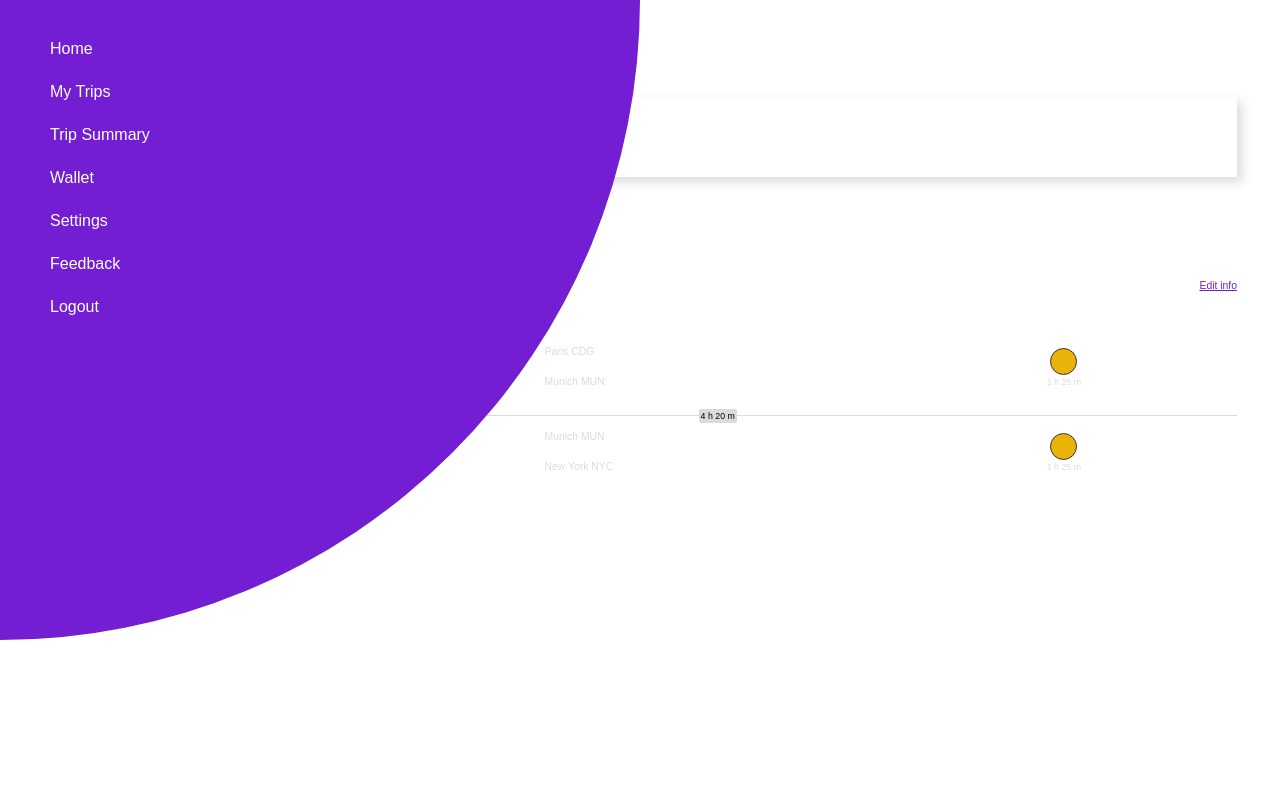
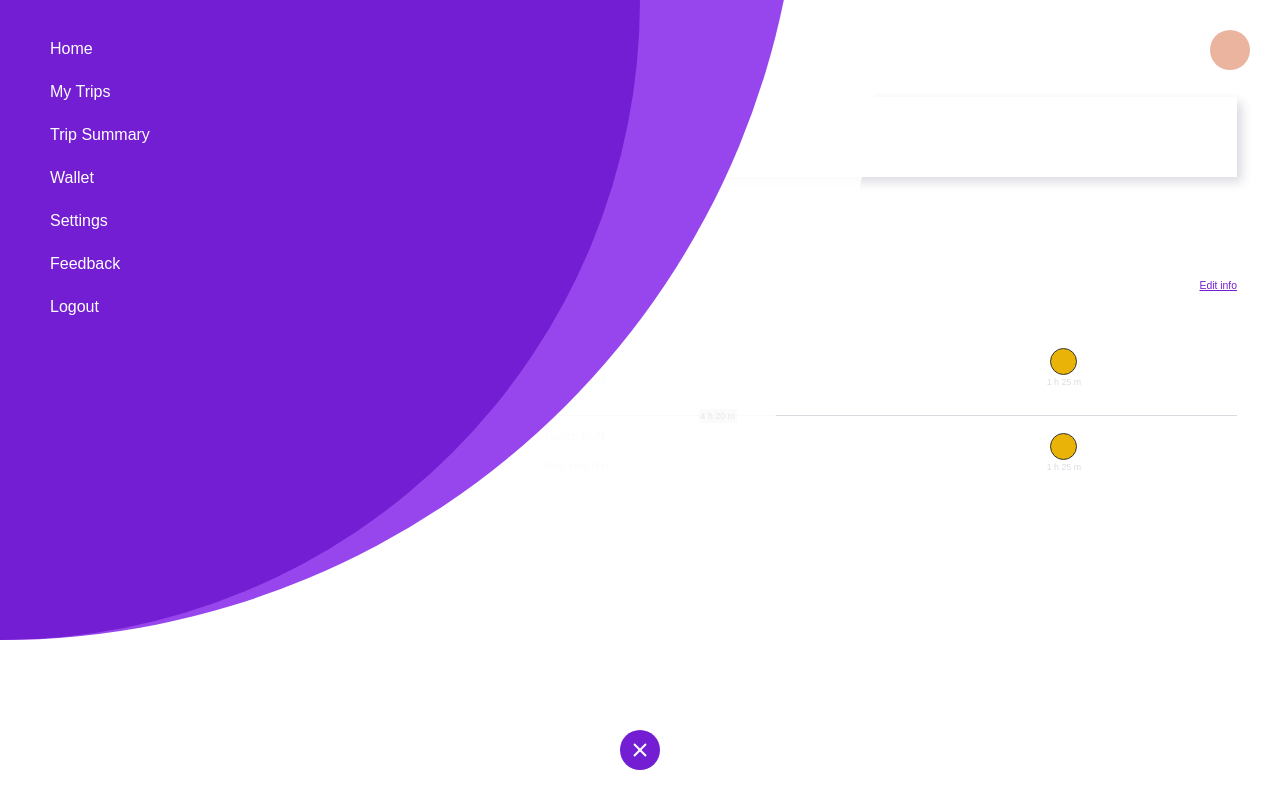
Before and after one commit to JulianMayorga/animated-modal, a React (Create React App) app: page / in a window 1280 px wide. Built offline with nearby package versions, Linux system fonts and the light colour scheme.

Commit message:
Opened modal: Show circles

```diff
--- a/src/App.js
+++ b/src/App.js
@@ -1,11 +1,14 @@
 import React, { Component } from "react";
 
 const darkViolet = "#731ED2";
+const mediumViolet = "#9646EC";
 const lightViolet = "#AD85DC";
 const lightGrey = "#DCDAE1";
 const black = "#333";
 const yellow = "#E9B308";
 const white = "#FFF";
+const beige = "#EAB49E";
+const transparentWhite = "rgba(255,255,255,.9)";
 
 const Dot = () => (
   <div
@@ -513,6 +516,68 @@ const Menu = ({ isOpen }) => (
         <a style={{ cursor: "pointer", zIndex: 1, color: white }}>Logout</a>
       </div>
     </div>
+    <a
+      style={{
+        width: 40,
+        height: 40,
+        position: "absolute",
+        top: 50,
+        right: 50,
+        backgroundColor: beige,
+        zIndex: 1,
+        transform: "translate(50%, -50%)",
+        borderRadius: "100%"
+      }}
+    />
+    <a
+      style={{
+        width: 40,
+        height: 40,
+        position: "absolute",
+        bottom: 50,
+        right: "50%",
+        backgroundColor: darkViolet,
+        zIndex: 1,
+        transform: "translate(50%, 50%)",
+        borderRadius: "100%",
+        display: "flex",
+        cursor: "pointer"
+      }}
+    >
+      <svg
+        width="100%"
+        height="100%"
+        viewBox="0 0 100 100"
+        xmlns="http://www.w3.org/2000/svg"
+      >
+        <line x1="35" y1="35" x2="65" y2="65" strokeWidth="5" stroke={white} />
+        <line x1="35" y1="65" x2="65" y2="35" strokeWidth="5" stroke={white} />
+      </svg>
+    </a>
+    <div
+      style={{
+        position: "absolute",
+        top: 0,
+        left: 0,
+        backgroundColor: transparentWhite,
+        width: "220vh",
+        height: "220vh",
+        transform: "translate(-50%,-50%)",
+        borderRadius: "100%"
+      }}
+    />
+    <div
+      style={{
+        position: "absolute",
+        top: "-20vh",
+        left: 0,
+        backgroundColor: mediumViolet,
+        width: "calc(160vh + 20vh * 2)",
+        height: "calc(160vh + 20vh * 2)",
+        transform: "translate(-50%,-50%)",
+        borderRadius: "100%"
+      }}
+    />
     <div
       style={{
         position: "absolute",
```
